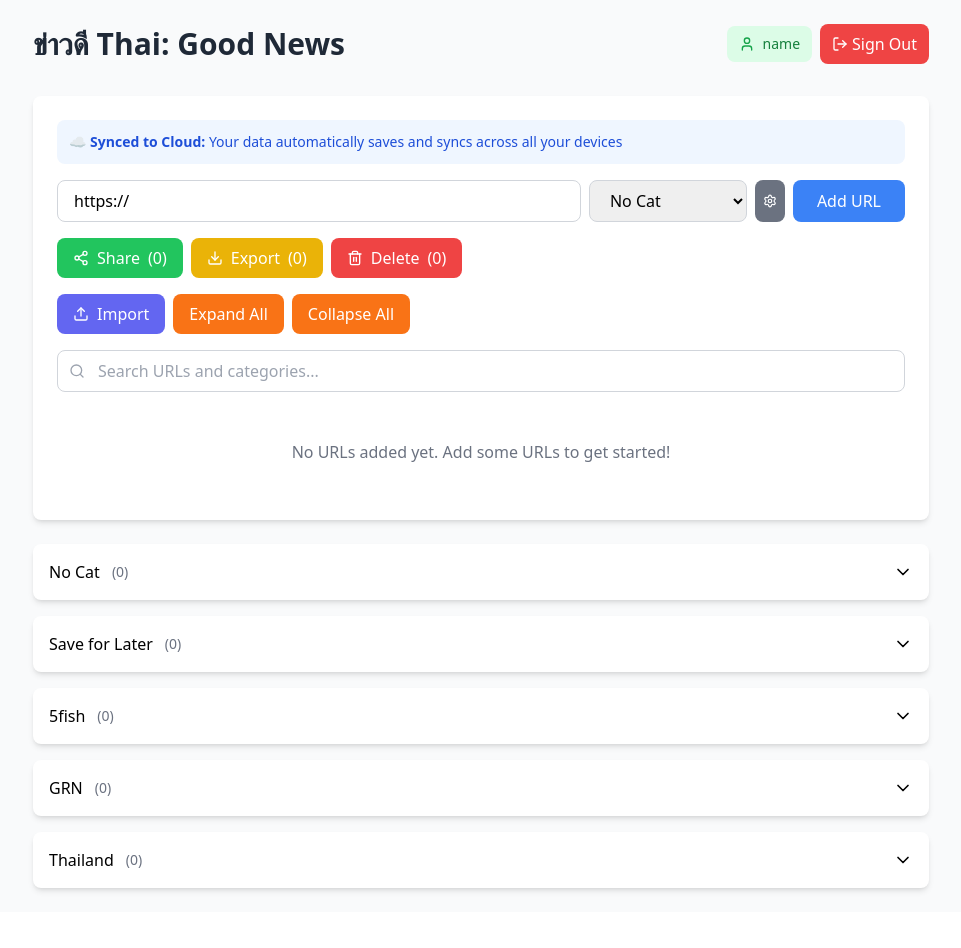
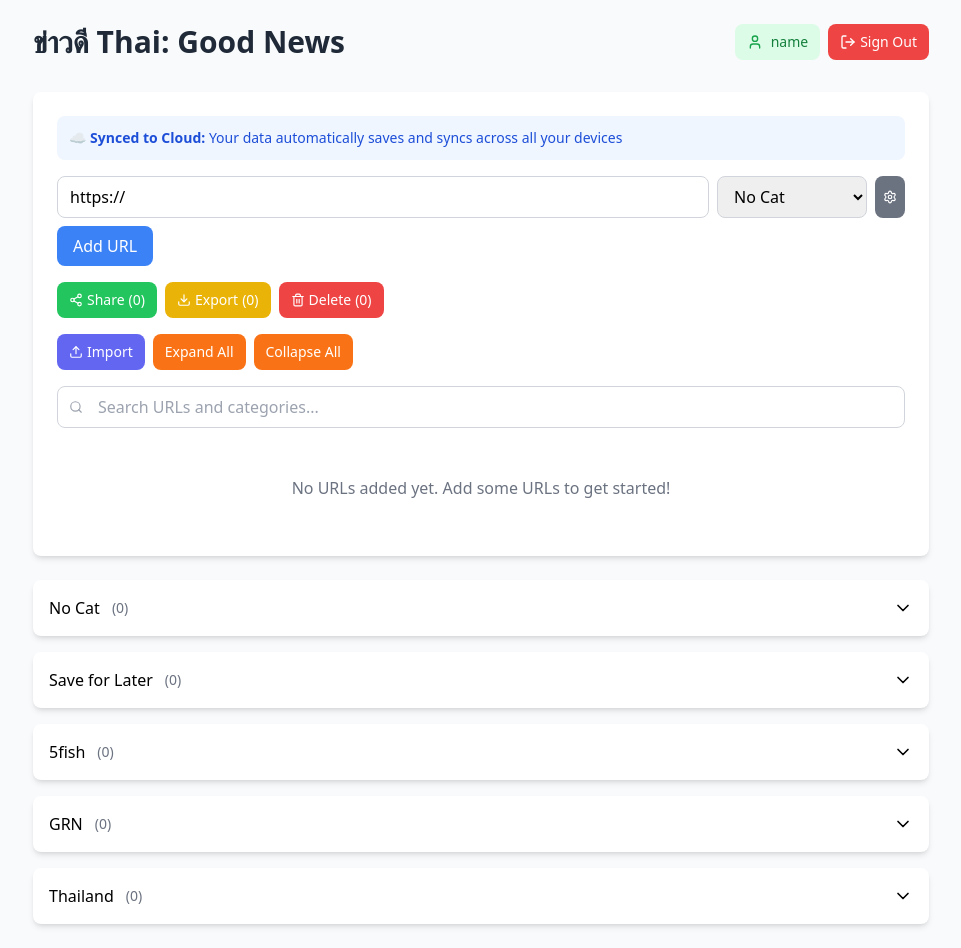
Before and after one commit to dnatisdale/my-url-manager, a React (Create React App) app: page / in a window 1280 px wide. Both pictures are taken after typing "name@example.com" into the empty fields and a click on the button "Sign In". Shown: the whole page, without its empty margins (159-1120 px from the left). Before the commit the page ends 912 px from the top, so only its background shows below. Built offline with nearby package versions, Linux system fonts and the light colour scheme.

Commit message:
Update App.js
updated the app.js

```diff
--- a/src/App.js
+++ b/src/App.js
@@ -730,55 +730,55 @@ function App() {
   const urlsByCategory = getUrlsByCategory();
 
   return (
-    <div className="min-h-screen bg-gray-50 p-6" style={{ fontFamily: 'ui-rounded, "SF Pro Rounded", system-ui, sans-serif' }}>
+    <div className="min-h-screen bg-gray-50 p-3 sm:p-4 md:p-6" style={{ fontFamily: 'ui-rounded, "SF Pro Rounded", system-ui, sans-serif' }}>
       <div className="max-w-4xl mx-auto">
-        <div className="flex flex-col sm:flex-row justify-between items-center mb-8 gap-4">
-          <h1 className="text-2xl md:text-3xl font-bold text-center text-gray-800">
+        <div className="flex flex-col sm:flex-row justify-between items-center mb-6 md:mb-8 gap-2 sm:gap-4">
+          <h1 className="text-lg sm:text-xl md:text-2xl lg:text-3xl font-bold text-gray-800 whitespace-nowrap overflow-hidden text-ellipsis max-w-full">
             ข่าวดี Thai: Good News
           </h1>
 
-          <div className="flex items-center gap-2">
+          <div className="flex items-center gap-1 sm:gap-2 flex-shrink-0">
             {user ? (
-              <div className="flex items-center gap-2">
-                <div className="flex items-center gap-2 px-3 py-2 bg-green-100 rounded-lg">
-                  <User size={16} className="text-green-600" />
-                  <span className="text-sm font-medium text-green-700">
+              <div className="flex items-center gap-1 sm:gap-2">
+                <div className="flex items-center gap-1 sm:gap-2 px-2 sm:px-3 py-1 sm:py-2 bg-green-100 rounded-lg">
+                  <User size={14} className="sm:w-4 sm:h-4 text-green-600" />
+                  <span className="text-xs sm:text-sm font-medium text-green-700 max-w-20 sm:max-w-none truncate">
                     {user.email.split('@')[0]}
                   </span>
                 </div>
                 <button
                   onClick={handleLogout}
-                  className="px-3 py-2 bg-red-500 text-white rounded-lg hover:bg-red-600 transition-colors flex items-center gap-1"
+                  className="px-2 sm:px-3 py-1 sm:py-2 bg-red-500 text-white rounded-lg hover:bg-red-600 transition-colors flex items-center gap-1"
                 >
-                  <LogOut size={16} />
-                  <span className="hidden sm:inline">Sign Out</span>
+                  <LogOut size={14} className="sm:w-4 sm:h-4" />
+                  <span className="hidden sm:inline text-sm">Sign Out</span>
                 </button>
               </div>
             ) : (
               <button
                 onClick={() => setShowAuthModal(true)}
-                className="px-4 py-2 bg-blue-500 text-white rounded-lg hover:bg-blue-600 transition-colors flex items-center gap-2"
+                className="px-3 sm:px-4 py-2 bg-blue-500 text-white rounded-lg hover:bg-blue-600 transition-colors flex items-center gap-1 sm:gap-2"
               >
-                <LogIn size={16} />
-                Sign In for Sync
+                <LogIn size={14} className="sm:w-4 sm:h-4" />
+                <span className="text-sm">Sign In for Sync</span>
               </button>
             )}
 
             {showInstallButton && (
               <button
                 onClick={installApp}
-                className="px-3 py-2 bg-purple-500 text-white rounded-lg hover:bg-purple-600 transition-colors flex items-center gap-1"
+                className="px-2 sm:px-3 py-1 sm:py-2 bg-purple-500 text-white rounded-lg hover:bg-purple-600 transition-colors flex items-center gap-1"
               >
-                <span className="hidden sm:inline">Install </span>App
+                <span className="text-xs sm:text-sm">App</span>
               </button>
             )}
           </div>
         </div>
 
-        <div className="bg-white rounded-lg shadow-md p-4 md:p-6 mb-6">
+        <div className="bg-white rounded-lg shadow-md p-3 sm:p-4 md:p-6 mb-4 sm:mb-6">
           {!user && (
-            <div className="mb-4 p-4 bg-yellow-50 border border-yellow-200 rounded-lg">
-              <p className="text-yellow-800 font-medium">
+            <div className="mb-4 p-3 sm:p-4 bg-yellow-50 border border-yellow-200 rounded-lg">
+              <p className="text-yellow-800 font-medium text-sm sm:text-base">
                 🔒 Please sign in to save your URLs and sync across devices
               </p>
             </div>
@@ -786,27 +786,28 @@ function App() {
 
           {user && (
             <div className="mb-4 p-3 bg-blue-50 rounded-lg">
-              <p className="text-sm text-blue-700">
+              <p className="text-xs sm:text-sm text-blue-700">
                 ☁️ <strong>Synced to Cloud:</strong> Your data automatically saves and syncs across all your devices
               </p>
             </div>
           )}
 
-          <div className="flex flex-col sm:flex-row gap-2 mb-4">
+          <div className="flex flex-col gap-2 mb-4">
+            <div className="flex flex-col sm:flex-row gap-2">
               <input
                 type="text"
                 value={inputUrl}
                 onChange={e => setInputUrl(e.target.value)}
                 onKeyPress={handleKeyPress}
                 placeholder="Enter URL..."
-              className="flex-1 px-3 py-2 md:px-4 md:py-2 border border-gray-300 rounded-lg focus:outline-none focus:ring-2 focus:ring-blue-500"
+                className="flex-1 px-3 py-2 text-sm sm:text-base border border-gray-300 rounded-lg focus:outline-none focus:ring-2 focus:ring-blue-500"
                 disabled={!user}
               />
               <div className="flex gap-2">
                 <select
                   value={selectedCategory}
                   onChange={e => setSelectedCategory(e.target.value)}
-                className="px-3 py-2 md:px-4 md:py-2 border border-gray-300 rounded-lg focus:outline-none focus:ring-2 focus:ring-blue-500"
+                  className="flex-1 sm:flex-none px-3 py-2 text-sm sm:text-base border border-gray-300 rounded-lg focus:outline-none focus:ring-2 focus:ring-blue-500"
                   disabled={!user}
                 >
                   {categories.map(cat => (
@@ -822,44 +823,45 @@ function App() {
                   <Settings size={14} />
                 </button>
               </div>
+            </div>
             <button
               onClick={addUrl}
               disabled={!user}
-              className="px-4 py-2 md:px-6 md:py-2 bg-blue-500 text-white rounded-lg hover:bg-blue-600 disabled:bg-gray-300 transition-colors whitespace-nowrap"
+              className="w-full sm:w-auto sm:self-start px-4 py-2 bg-blue-500 text-white rounded-lg hover:bg-blue-600 disabled:bg-gray-300 transition-colors text-sm sm:text-base"
             >
               Add URL
             </button>
           </div>
 
-          <div className="flex flex-wrap gap-2 mb-4">
+          <div className="grid grid-cols-2 sm:flex sm:flex-wrap gap-2 mb-4">
             <button
               onClick={shareUrls}
               disabled={!user}
-              className="px-3 py-2 text-sm md:px-4 md:py-2 md:text-base bg-green-500 text-white rounded-lg hover:bg-green-600 disabled:bg-gray-300 transition-colors flex items-center gap-1 md:gap-2"
+              className="px-2 sm:px-3 py-2 text-xs sm:text-sm bg-green-500 text-white rounded-lg hover:bg-green-600 disabled:bg-gray-300 transition-colors flex items-center justify-center gap-1"
             >
-              <Share2 size={14} className="md:w-4 md:h-4" />
-              <span className="hidden sm:inline">Share</span> ({selectedUrls.length})
+              <Share2 size={12} className="sm:w-3.5 sm:h-3.5" />
+              <span className="hidden xs:inline sm:hidden lg:inline">Share</span> ({selectedUrls.length})
             </button>
             <button
               onClick={exportUrls}
               disabled={!user}
-              className="px-3 py-2 text-sm md:px-4 md:py-2 md:text-base bg-yellow-500 text-white rounded-lg hover:bg-yellow-600 disabled:bg-gray-300 transition-colors flex items-center gap-1 md:gap-2"
+              className="px-2 sm:px-3 py-2 text-xs sm:text-sm bg-yellow-500 text-white rounded-lg hover:bg-yellow-600 disabled:bg-gray-300 transition-colors flex items-center justify-center gap-1"
             >
-              <Download size={14} className="md:w-4 md:h-4" />
-              <span className="hidden sm:inline">Export</span> ({selectedUrls.length})
+              <Download size={12} className="sm:w-3.5 sm:h-3.5" />
+              <span className="hidden xs:inline sm:hidden lg:inline">Export</span> ({selectedUrls.length})
             </button>
             <button
               onClick={deleteUrls}
               disabled={!user}
-              className="px-3 py-2 text-sm md:px-4 md:py-2 md:text-base bg-red-500 text-white rounded-lg hover:bg-red-600 disabled:bg-gray-300 transition-colors flex items-center gap-1 md:gap-2"
+              className="px-2 sm:px-3 py-2 text-xs sm:text-sm bg-red-500 text-white rounded-lg hover:bg-red-600 disabled:bg-gray-300 transition-colors flex items-center justify-center gap-1"
             >
-              <Trash2 size={14} className="md:w-4 md:h-4" />
-              <span className="hidden sm:inline">Delete</span> ({selectedUrls.length})
+              <Trash2 size={12} className="sm:w-3.5 sm:h-3.5" />
+              <span className="hidden xs:inline sm:hidden lg:inline">Delete</span> ({selectedUrls.length})
             </button>
             {selectedUrls.length > 0 && user && (
               <select
                 onChange={e => e.target.value && moveUrls(e.target.value)}
-                className="px-4 py-2 border border-gray-300 rounded-lg"
+                className="col-span-2 sm:col-span-1 px-3 py-2 text-xs sm:text-sm border border-gray-300 rounded-lg"
                 defaultValue=""
               >
                 <option value="">Move to...</option>
@@ -870,19 +872,19 @@ function App() {
             )}
           </div>
 
-          <div className="flex flex-wrap gap-2 mb-4">
+          <div className="grid grid-cols-2 sm:flex sm:flex-wrap gap-2 mb-4">
             <button
               onClick={() => setShowImportModal(true)}
               disabled={!user}
-              className="px-3 py-2 text-sm md:px-4 md:py-2 md:text-base bg-indigo-500 text-white rounded-lg hover:bg-indigo-600 disabled:bg-gray-300 transition-colors flex items-center gap-1 md:gap-2"
+              className="px-2 sm:px-3 py-2 text-xs sm:text-sm bg-indigo-500 text-white rounded-lg hover:bg-indigo-600 disabled:bg-gray-300 transition-colors flex items-center justify-center gap-1"
             >
-              <Upload size={14} className="md:w-4 md:h-4" />
+              <Upload size={12} className="sm:w-3.5 sm:h-3.5" />
               <span className="hidden sm:inline">Import</span>
             </button>
             <button
               onClick={expandAll}
               disabled={!user}
-              className="px-3 py-2 text-sm md:px-4 md:py-2 md:text-base bg-orange-500 text-white rounded-lg hover:bg-orange-600 disabled:bg-gray-300 transition-colors"
+              className="px-2 sm:px-3 py-2 text-xs sm:text-sm bg-orange-500 text-white rounded-lg hover:bg-orange-600 disabled:bg-gray-300 transition-colors flex items-center justify-center gap-1"
             >
               <span className="sm:hidden">📂</span>
               <span className="hidden sm:inline">Expand All</span>
@@ -890,7 +892,7 @@ function App() {
             <button
               onClick={collapseAll}
               disabled={!user}
-              className="px-3 py-2 text-sm md:px-4 md:py-2 md:text-base bg-orange-500 text-white rounded-lg hover:bg-orange-600 disabled:bg-gray-300 transition-colors"
+              className="px-2 sm:px-3 py-2 text-xs sm:text-sm bg-orange-500 text-white rounded-lg hover:bg-orange-600 disabled:bg-gray-300 transition-colors flex items-center justify-center gap-1"
             >
               <span className="sm:hidden">📁</span>
               <span className="hidden sm:inline">Collapse All</span>
@@ -899,36 +901,36 @@ function App() {
 
           <div className="mb-4">
             <div className="relative">
-              <Search className="absolute left-3 top-1/2 transform -translate-y-1/2 text-gray-400" size={16} />
+              <Search className="absolute left-3 top-1/2 transform -translate-y-1/2 text-gray-400" size={14} />
               <input
                 type="text"
                 value={searchTerm}
                 onChange={e => setSearchTerm(e.target.value)}
                 placeholder="Search URLs and categories..."
-                className="w-full pl-10 p-2 border border-gray-300 rounded-lg focus:outline-none focus:ring-2 focus:ring-blue-500"
+                className="w-full pl-10 pr-3 py-2 text-sm sm:text-base border border-gray-300 rounded-lg focus:outline-none focus:ring-2 focus:ring-blue-500"
               />
             </div>
           </div>
 
           {urls.length === 0 && (
-            <p className="text-gray-500 text-center py-8">
+            <p className="text-gray-500 text-center py-6 sm:py-8 text-sm sm:text-base">
               No URLs added yet. Add some URLs to get started!
             </p>
           )}
         </div>
 
         {urls.length > 0 && user && (
-          <div className="flex justify-center mb-4">
+          <div className="flex justify-center mb-3 sm:mb-4">
             <button
               onClick={toggleAllUrls}
-              className="px-4 py-2 bg-purple-500 text-white rounded-lg hover:bg-purple-600 transition-colors flex items-center gap-2"
+              className="px-3 sm:px-4 py-2 bg-purple-500 text-white rounded-lg hover:bg-purple-600 transition-colors flex items-center gap-2 text-sm sm:text-base"
             >
               {allUrlsHidden ? '👁️ Show All URLs' : '🙈 Hide All URLs'}
             </button>
           </div>
         )}
 
-        <div className="space-y-4">
+        <div className="space-y-3 sm:space-y-4">
           {categories.map(category => {
             const categoryUrls = urlsByCategory[category] || [];
             const isExpanded = expandedCategories[category] && !allUrlsHidden;
@@ -938,70 +940,71 @@ function App() {
             return (
               <div key={category} className="bg-white rounded-lg shadow-md">
                 <div
-                  className="p-4 cursor-pointer hover:bg-gray-50 flex justify-between items-center"
+                  className="p-3 sm:p-4 cursor-pointer hover:bg-gray-50 flex justify-between items-center"
                   onClick={() => toggleCategory(category)}
                 >
-                  <div className="flex items-center gap-3">
-                    <span className="font-medium">{category}</span>
-                    <span className="text-sm text-gray-500">({categoryUrls.length})</span>
+                  <div className="flex items-center gap-2 sm:gap-3">
+                    <span className="font-medium text-sm sm:text-base">{category}</span>
+                    <span className="text-xs sm:text-sm text-gray-500">({categoryUrls.length})</span>
                   </div>
-                  <div className="flex items-center gap-2">
+                  <div className="flex items-center gap-1 sm:gap-2">
                     {categoryUrls.length > 0 && user && (
                       <button
                         onClick={(e) => {
                           e.stopPropagation();
                           selectAllInCategory(category);
                         }}
-                        className="text-sm px-3 py-1 bg-blue-100 text-blue-700 rounded hover:bg-blue-200"
+                        className="text-xs sm:text-sm px-2 sm:px-3 py-1 bg-blue-100 text-blue-700 rounded hover:bg-blue-200"
                       >
-                        Select All
+                        <span className="hidden sm:inline">Select All</span>
+                        <span className="sm:hidden">All</span>
                       </button>
                     )}
-                    {isExpanded ? <ChevronUp size={20} /> : <ChevronDown size={20} />}
+                    {isExpanded ? <ChevronUp size={18} className="sm:w-5 sm:h-5" /> : <ChevronDown size={18} className="sm:w-5 sm:h-5" />}
                   </div>
                 </div>
 
                 {isExpanded && (
                   <div className="border-t">
                     {categoryUrls.map(url => (
-                      <div key={url.id} className="p-4 border-b last:border-b-0 flex items-center gap-4">
+                      <div key={url.id} className="p-3 sm:p-4 border-b last:border-b-0 flex items-center gap-2 sm:gap-4">
                         <input
                           type="checkbox"
                           checked={selectedUrls.includes(url.id)}
                           onChange={() => toggleSelectUrl(url.id)}
-                          className="w-5 h-5 text-blue-500 rounded focus:ring-blue-500"
+                          className="w-4 h-4 sm:w-5 sm:h-5 text-blue-500 rounded focus:ring-blue-500 flex-shrink-0"
                         />
-                        <div className="flex-1">
+                        <div className="flex-1 min-w-0">
                           <a
                             href={url.url}
                             target="_blank"
                             rel="noopener noreferrer"
-                            className="text-blue-600 hover:text-blue-800 break-all"
+                            className="text-blue-600 hover:text-blue-800 break-all text-sm sm:text-base"
                           >
-                            <span className="text-gray-500">https://</span>
+                            <span className="text-gray-300">https://</span>
                             <span>{url.url.replace(/^https?:\/\//, '')}</span>
                           </a>
                         </div>
-                        <div className="flex items-center gap-2">
+                        <div className="flex items-center gap-1 sm:gap-2 flex-shrink-0">
                           <button
                             onClick={() => toggleQR(url.id)}
-                            className="p-2 text-gray-500 hover:text-gray-700 rounded-lg hover:bg-gray-100"
+                            className="p-1.5 sm:p-2 text-gray-500 hover:text-gray-700 rounded-lg hover:bg-gray-100"
                           >
-                            <QrCode size={16} />
+                            <QrCode size={14} className="sm:w-4 sm:h-4" />
                           </button>
                           {visibleQRs[url.id] && (
                             <div
                               className="cursor-pointer"
                               onClick={() => setShowQRModal(url.url)}
                             >
-                              <QRCode value={url.url} size={48} />
+                              <QRCode value={url.url} size={40} className="sm:w-12 sm:h-12" />
                             </div>
                           )}
                         </div>
                       </div>
                     ))}
                     {categoryUrls.length === 0 && (
-                      <div className="p-4 text-gray-500 text-center">
+                      <div className="p-3 sm:p-4 text-gray-500 text-center text-sm sm:text-base">
                         No URLs in this category
                       </div>
                     )}
```
Lines whose indentation alone changed are shown as unchanged.
